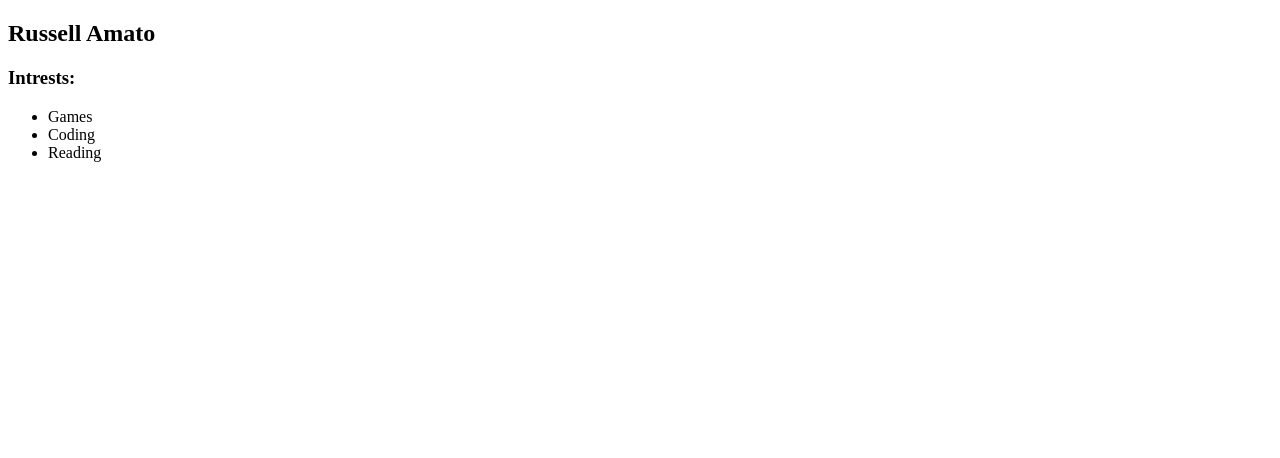
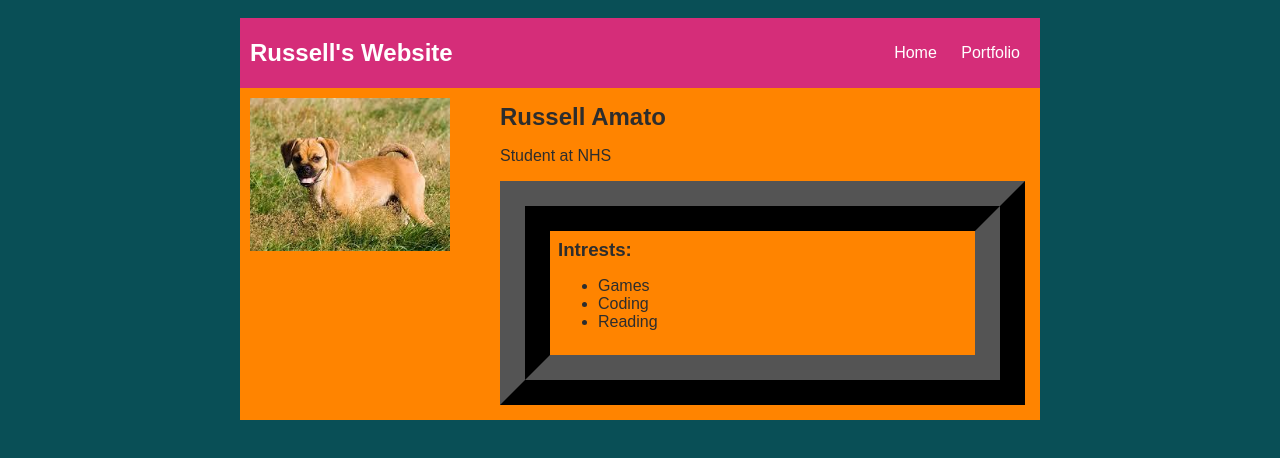
Before and after one commit to russellamato/russellamato.github.io, a plain HTML site: page index.html in a window 1280 px wide. Drawn offline with Linux system fonts and the light colour scheme.

Commit message:
finished website

```diff
--- a/index.html
+++ b/index.html
@@ -2,27 +2,30 @@
 <html>
     <head>
         <title>Russell's Website</title>
+        <link rel="stylesheet" href = "style.css">
     </head>
 
     <body>
         <!-- All content goes here -->
-        <div>
+        <div id = "all-contents">
             <nav>
-
+                <h1>Russell's Website</h1>
+                <ul id = "nav-ul">
+                    <li class = "nav-li"><a href = "index.html">Home</a></li>
+                    <li class = "nav-li"><a href = "portfolio.html">Portfolio</a></li>
+                </ul>
             </nav>
             <main>
             <!-- Sidebar section -->
-                <div>
-
+                <div class = "sidebar">
+                    <img class = "sidebar-img" src = "images/profilepic.jpg.jpg">
                 </div>
             <!-- Content section -->
-                <div>
+                <div class = "content">
                     <h2>Russell Amato</h2>
-                    <p>
-
-                    </p>
+                    <p>Student at NHS</p>
                     <!-- Interests section -->
-                    <div>
+                    <div id = "interests">
                         <h3>Intrests:</h3>
                         <ul>
                             <li>Games</li>
@@ -32,6 +35,6 @@
                     </div>
                 </div>
             </main>
-        <div>
+        </div>
     </body>
 </html>
--- a/style.css
+++ b/style.css
@@ -0,0 +1,95 @@
+body {
+    background: rgb(9, 79, 86);
+    color: rgb(45, 45, 45);
+    padding: 10px;
+    font-family: arial;
+}
+#all-contents {
+  max-width: 800px;
+    margin: auto;
+}
+
+/* navigation menu */
+nav {
+    background: rgb(213, 45, 121);
+   margin: 0 auto;
+    display: flex;
+    padding: 10px;
+}
+h1 {
+    display: flex;
+    align-items: center;
+    color: white;
+    flex: 1;
+    margin: 0;
+}
+#nav-ul {
+    list-style-image: none;
+}
+.nav-li {
+    display: inline-block;
+    padding: 0 10px;
+}
+a {
+    text-decoration: none;
+    color: #fff;
+}
+
+/* main container area beneath menu */
+main {
+    background: rgb(255, 132, 0);
+    display: flex;
+}
+.sidebar {
+    margin-right: 25px;
+    padding: 10px;
+}
+.sidebar-img {
+    width: 200px;
+}
+.content {
+    flex: 1;
+    padding: 15px;
+}
+
+/* portfolio styles */
+#interests {
+    border: 50px rgb(0, 0, 0) ridge;
+    padding: 8px;
+}
+h2, h3 {
+    margin: 0px;
+}
+/* portfolio styles */
+.content h1 {
+    color: black;
+}
+
+#portfolio {
+    list-style-type: none;
+    padding-left: 0;
+/* portfolio styles */
+.content h1 {
+    color: black;
+}
+
+#portfolio {
+    list-style-type: none;
+    padding-left: 0;
+}
+
+#portfolio li {
+    background: #fff;
+    padding: 10px;
+    border-radius: 10px;
+    margin-bottom: 10px;
+}
+
+#portfolio li:hover {
+    background: #eee;
+}
+
+#portfolio a {
+    text-decoration: none;
+    color: #454545;
+}}
```
Also changed, not shown: portfolio.html (+38 -0 lines), images/profilepic.jpg.jpg (added).
